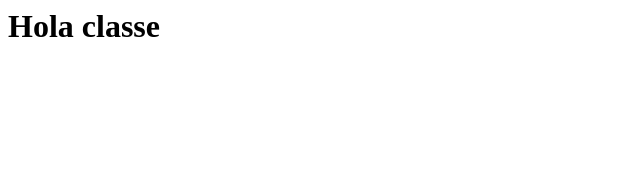
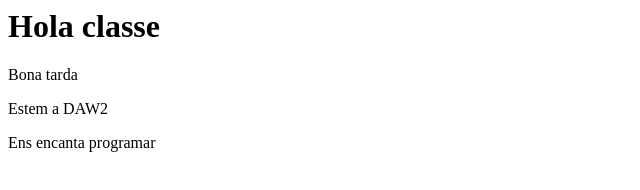
Before and after one commit to Javieribadia/test2, a plain HTML site: page index.html in a window 1280 px wide. Shown: the whole page, without its empty margins (0-640 px from the left). Drawn offline with Linux system fonts and the light colour scheme.

Commit message:
Commit 2B

```diff
--- a/index.html
+++ b/index.html
@@ -2,4 +2,9 @@
 
 <h1>Hola classe</h1>
 
+<p>Bona tarda</p>
+
+<p>Estem a DAW2</p>
+
+<p>Ens encanta programar</p>
 </html>
```
